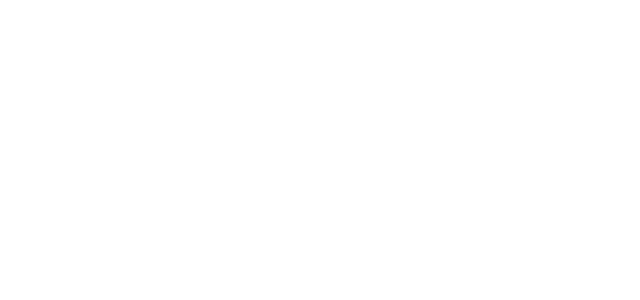
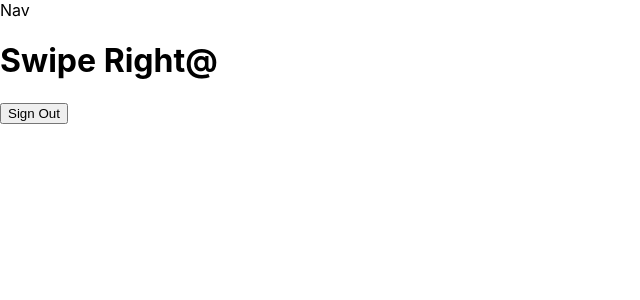
Before and after one commit to software-developer-yamin/Tinder-Clone, a React (Create React App) app: page / in a window 1280 px wide. Shown: the top 300 px of the page, without its empty margins (0-640 px from the left). Built offline with nearby package versions, Linux system fonts and the light colour scheme.

Commit message:
customise home component

```diff
--- a/src/pages/Home.jsx
+++ b/src/pages/Home.jsx
@@ -1,7 +1,21 @@
+import Nav from "../components/Nav";
+
 function Home() {
-     return <div>
-
-  </div>;
+  const authToken = true;
+  const handleClick = () => {
+    console.log("clicked");
+  };
+  return (
+    <>
+      <Nav />
+      <div className="home">
+        <h1>Swipe Right@</h1>
+        <button className="primary-button" onClick={handleClick}>
+          {authToken ? "Sign Out" : "Create Account"}
+        </button>
+      </div>
+    </>
+  );
 }
 
 export default Home;
```
